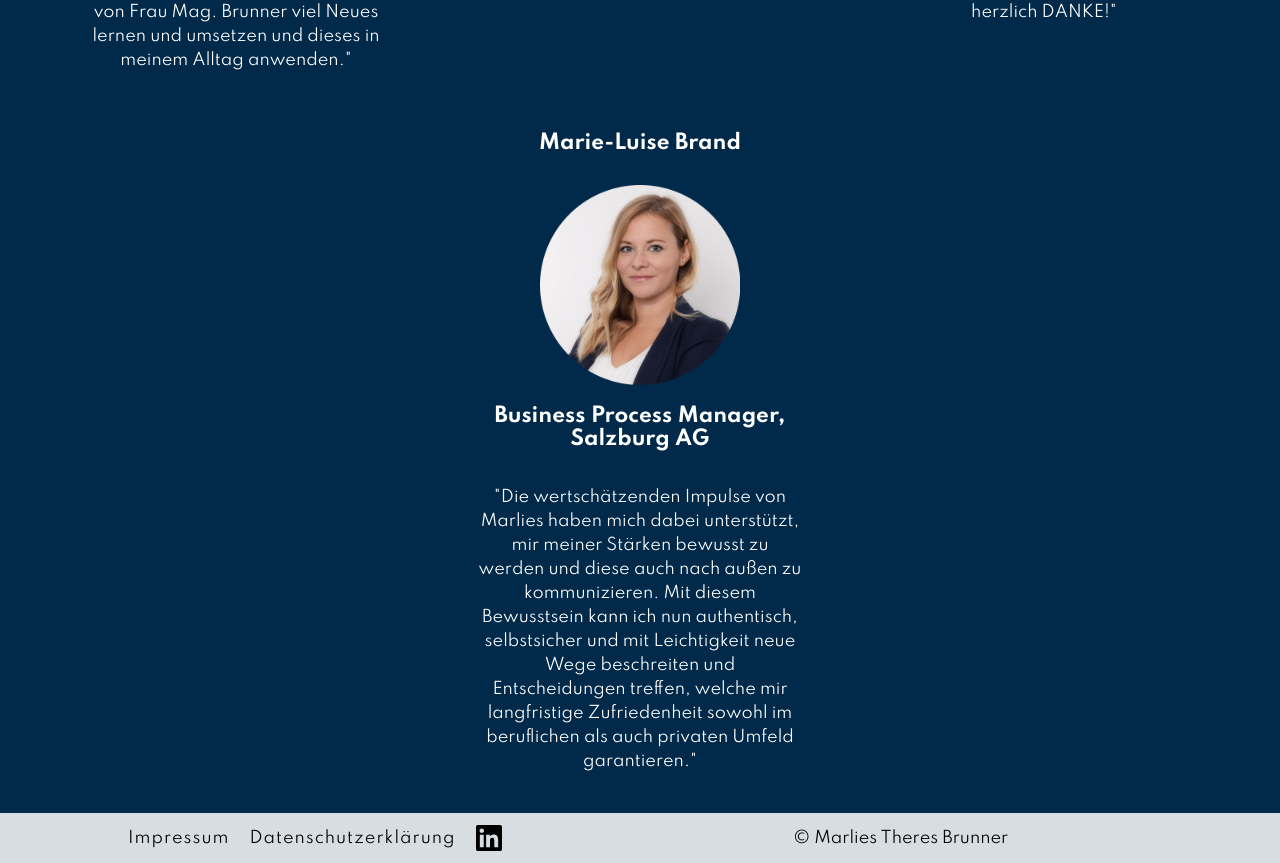
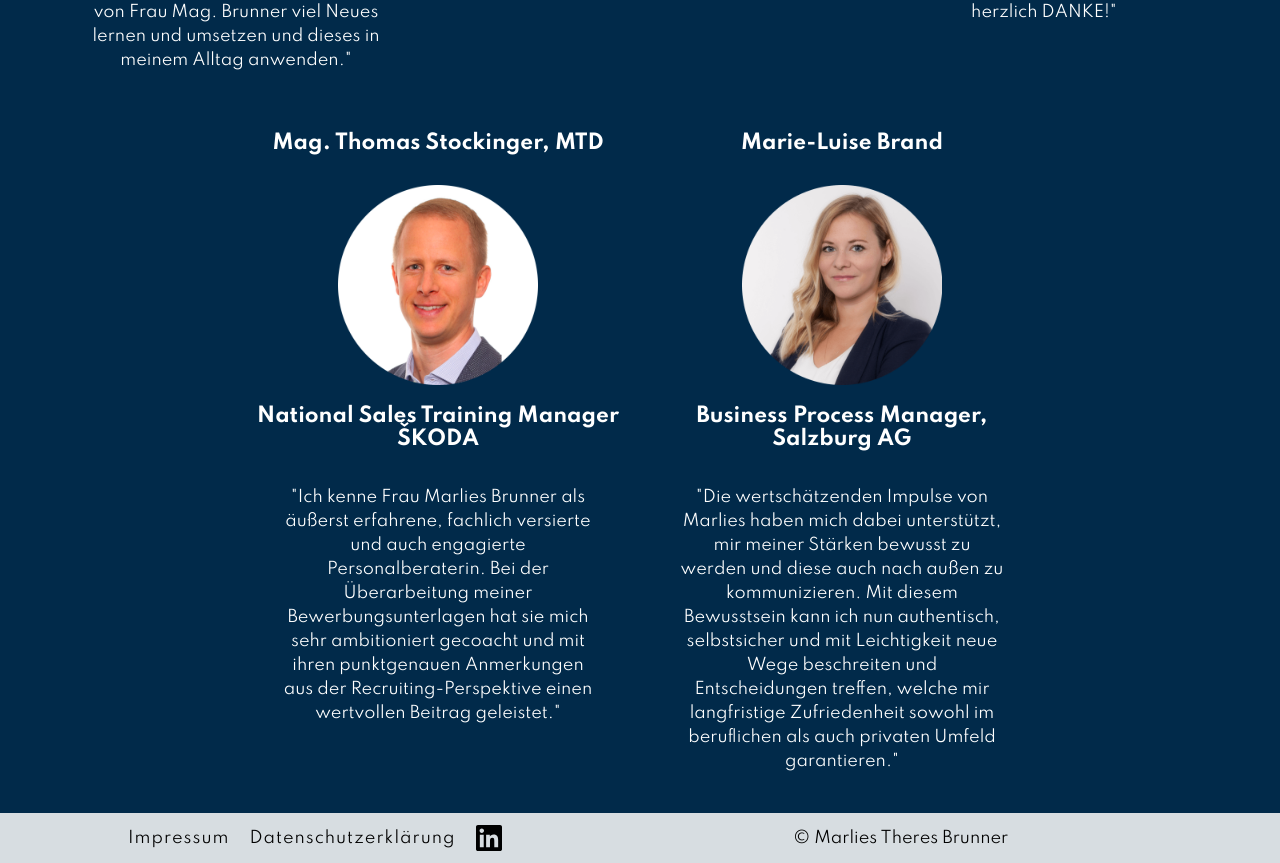
Before and after one commit to anjavojta1993/mtb-website, a Next.js app in the folder mtb/: page /about in a window 1280 px wide. Shown: the part 3224-4087 px from the top of the page. Built offline with nearby package versions, Linux system fonts and the light colour scheme.

Commit message:
Update testimonials

```diff
--- a/mtb/pages/about.js
+++ b/mtb/pages/about.js
@@ -251,6 +251,7 @@ const testimonialPosition = css`
 
   @media (max-width: 780px) {
     font-size: 1rem;
+    margin-bottom: 0px;
   }
 `;
 
@@ -304,7 +305,7 @@ const testimonialText = css`
 
   @media (max-width: 780px) {
     font-size: 0.75rem;
-    margin: 10px;
+    margin: 0px;
   }
 `;
 
@@ -638,6 +639,28 @@ export default function About() {
             </div>
           </div>
           <div css={singleTestimonialContainer}>
+            <div css={testimonialHeading}>Mag. Thomas Stockinger, MTD</div>
+            <div css={portraitContainer}>
+              <img
+                src="/images/stockinger.png"
+                width="200px"
+                height="200px"
+                alt="Portrait von Mag. Thomas Stockinger, MTD"
+              />
+            </div>
+            <div css={testimonialPosition}>
+              National Sales Training Manager ŠKODA
+            </div>
+            <div css={testimonialText}>
+              &quot;Ich kenne Frau Marlies Brunner als äußerst erfahrene,
+              fachlich versierte und auch engagierte Personalberaterin. Bei der
+              Überarbeitung meiner Bewerbungsunterlagen hat sie mich sehr
+              ambitioniert gecoacht und mit ihren punktgenauen Anmerkungen aus
+              der Recruiting-Perspektive einen wertvollen Beitrag
+              geleistet.&quot;
+            </div>
+          </div>
+          <div css={singleTestimonialContainer}>
             <div css={testimonialHeading}>Marie-Luise Brand </div>
             <div css={portraitContainer}>
               <img
```
Also changed, not shown: mtb/public/images/stockinger.png (added).
